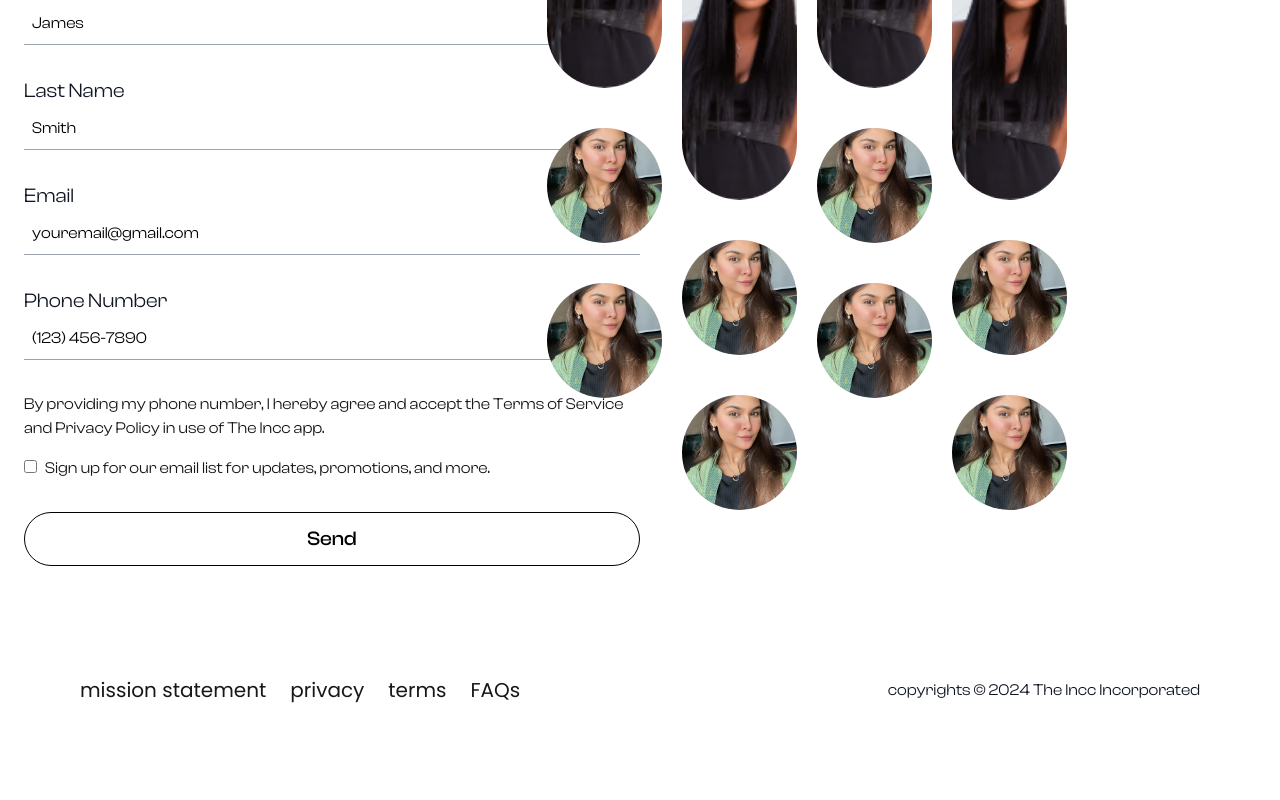
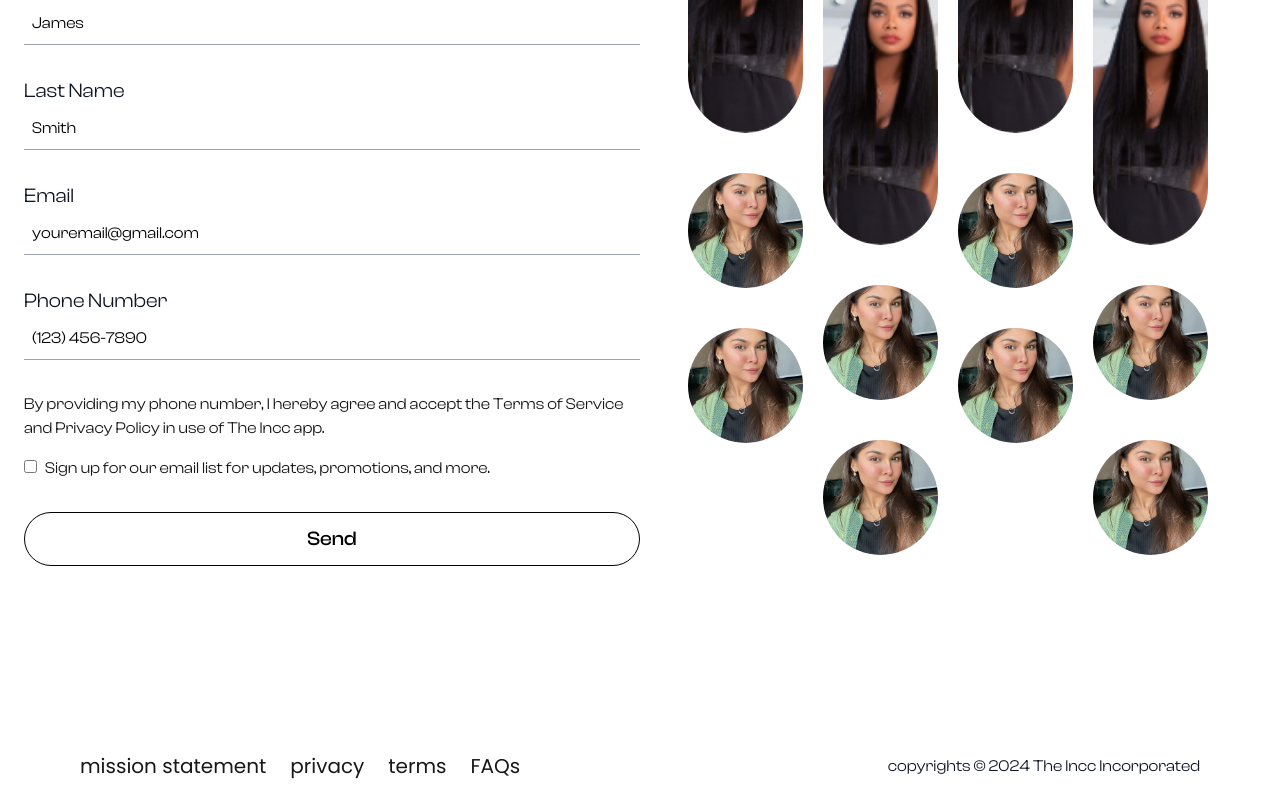
Before and after one commit to ayeshakhan-29/INC-landing_page, a Next.js app: page /join-waitlist in a window 1280 px wide. Shown: the part 300-1100 px from the top of the page. Before the commit the page ends 1024 px from the top, so only its background shows below. Built offline with nearby package versions, Linux system fonts and the light colour scheme.

Commit message:
fixed image grid styling

```diff
--- a/app/components/modules/join-waitlist/image-grid-large.tsx
+++ b/app/components/modules/join-waitlist/image-grid-large.tsx
@@ -9,7 +9,7 @@ const ImageGridLarge = () => {
   const [hoveredIndex4, setHoveredIndex4] = useState<any>(null);
 
   return (
-    <div className="lg:flex flex-wrap justify-center w-[334px] h-[700px] my-10 lg:mr-10 xl:mr-20 hidden">
+    <div className="lg:flex flex-wrap items-center justify-center w-full h-[700px] my-10 hidden">
       <div className="flex gap-5 ">
         <div className="flex flex-col gap-10">
           <div
--- a/app/components/shared/footer.tsx
+++ b/app/components/shared/footer.tsx
@@ -3,7 +3,7 @@ import Image from "next/image";
 
 const Footer = () => {
   return (
-    <footer className="flex lg:flex-row flex-col w-full px-3 py-5 md:px-20 items-center justify-between font-poppins text-base md:text-xl">
+    <footer className="flex lg:flex-row flex-col w-full px-3 pb-5 pt-24 md:px-20 items-center justify-between font-poppins text-base md:text-xl">
       <div className="row-start-3 flex gap-3 md:gap-6 flex-wrap">
         <a
           className="flex items-center gap-2 hover:underline hover:underline-offset-4"
```
